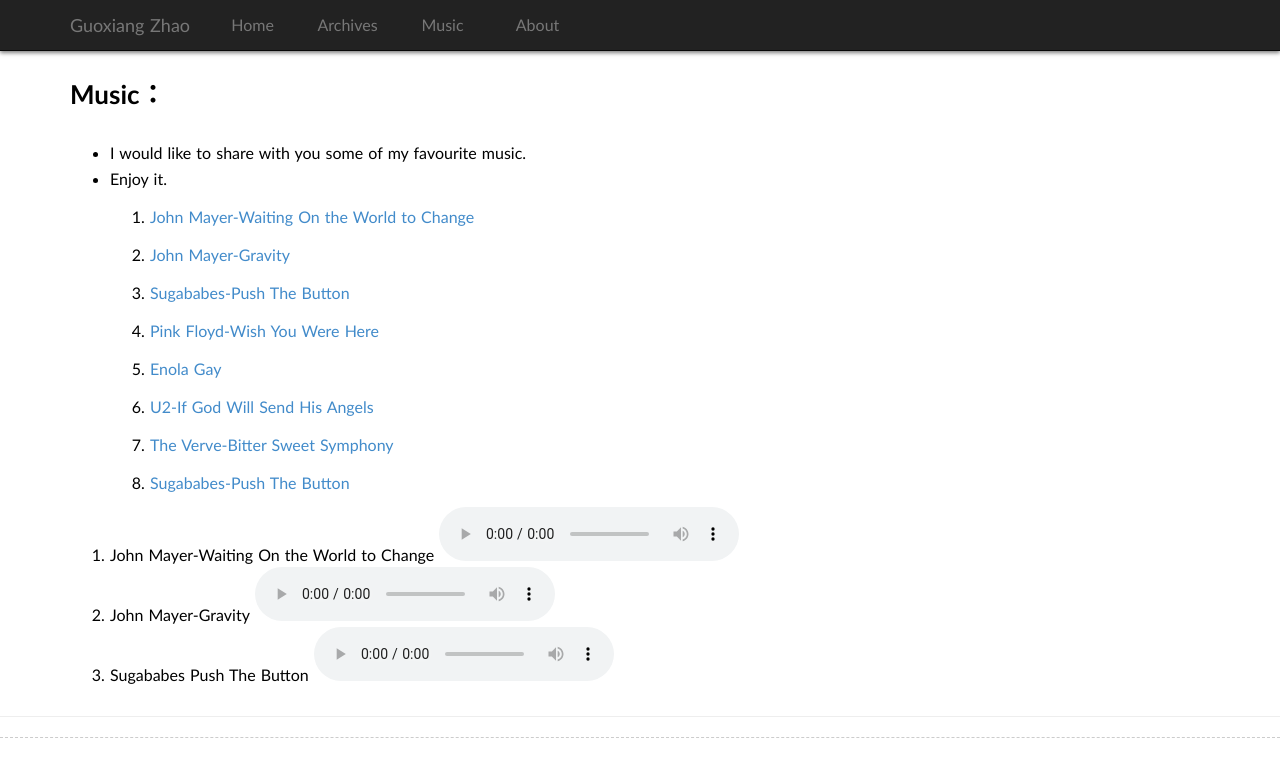
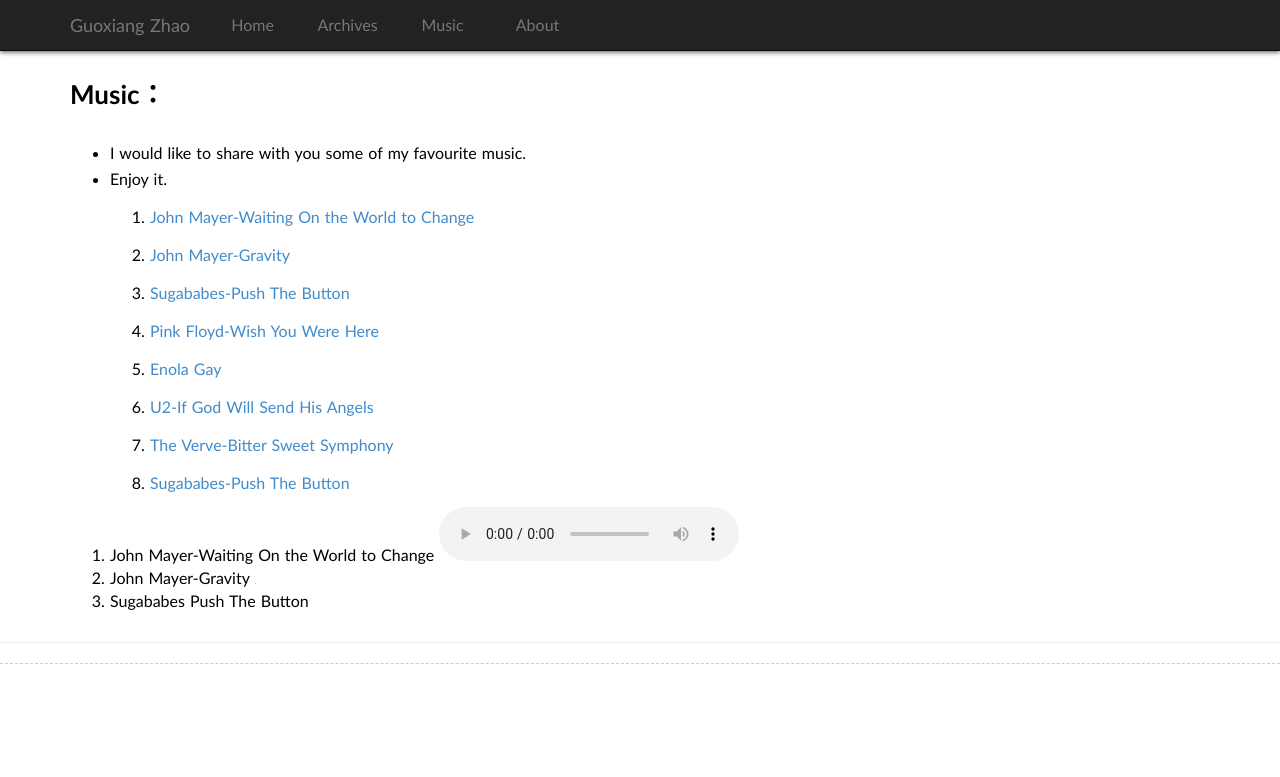
Before and after one commit to guoxiangzhao/guoxiangzhao.github.io, a Jekyll site: the page built from music.md, in a window 1280 px wide. Shown: the top 777 px of the page. Built offline with Jekyll 4.4.1, drawn with Linux system fonts in a browser that asks for light colours; some web fonts are replaced; comment, search, counter and statistics services are not loaded.

Commit message:
Update music.md

```diff
--- a/music.md
+++ b/music.md
@@ -31,11 +31,9 @@
     <embed src="http://www.xiami.com/widget/0_3515679/singlePlayer.swf" type="application/x-shockwave-flash" width="1" height="1" wmode="transparent">
 
 2. John Mayer-Gravity
-    <audio controls>
     <source src="my_music/John_Mayer_Gravity.mp3" type="audio/mpeg">
     <embed src="http://www.xiami.com/widget/0_3515679/singlePlayer.swf" type="application/x-shockwave-flash" width="1" height="1" wmode="transparent">
 
 3. Sugababes Push The Button
-    <audio controls>
     <source src="my_music/Sugababes  Push The Button Official Music Video.mp3" type="audio/mpeg">
     <embed src="http://www.xiami.com/widget/0_3515679/singlePlayer.swf" type="application/x-shockwave-flash" width="1" height="1" wmode="transparent">
```
